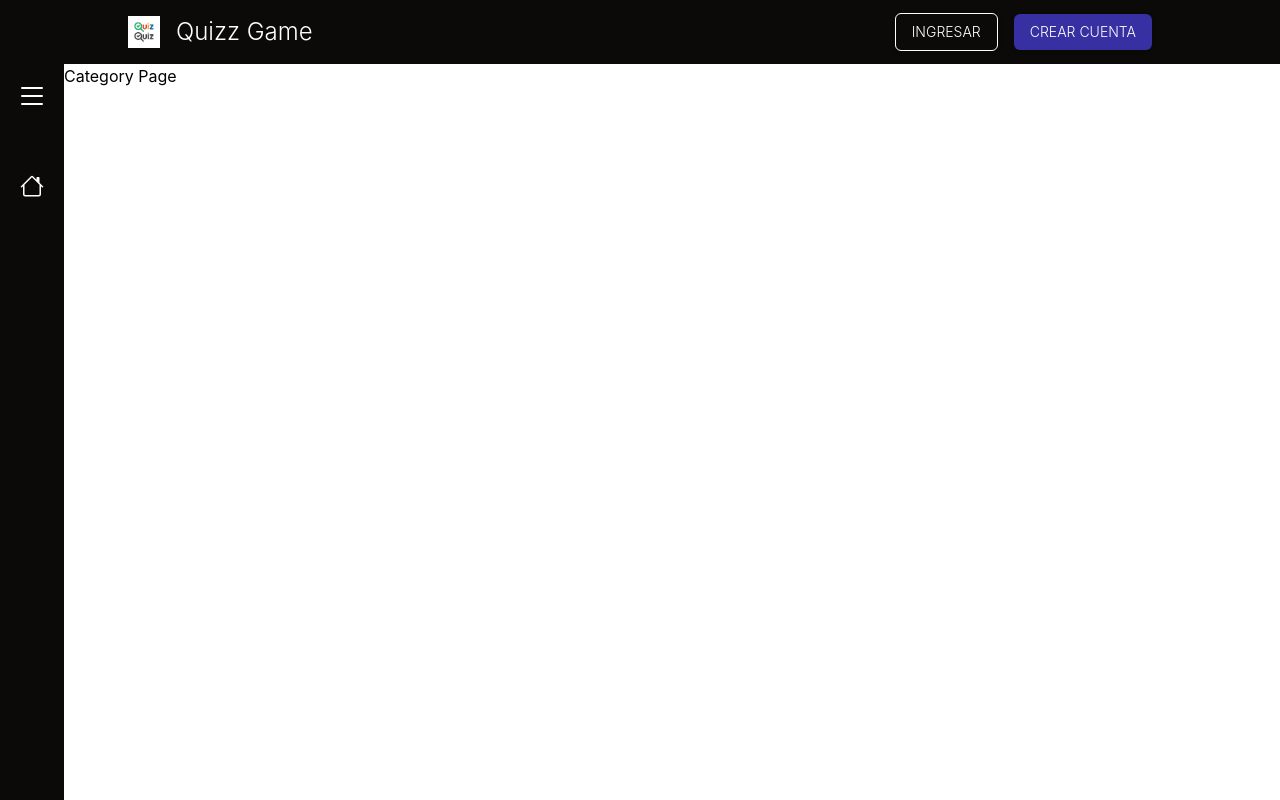
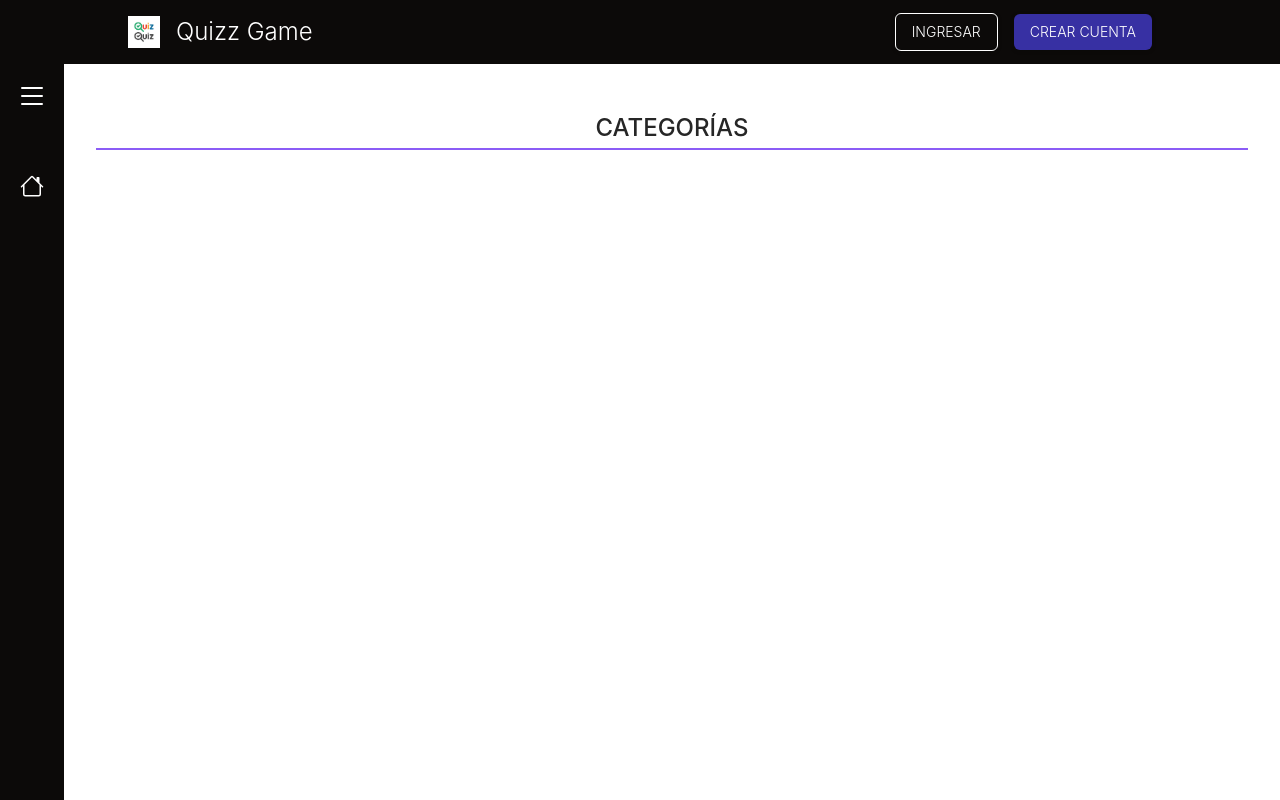
Before and after one commit to briansleonel/quiz-wave-client, a React (Vite) app: page /dashboard/category in a window 1280 px wide. Built offline with nearby package versions, Linux system fonts and the light colour scheme.

Commit message:
refractor: update category page

```diff
--- a/src/app/dashboard/category/CategoryPage.tsx
+++ b/src/app/dashboard/category/CategoryPage.tsx
@@ -1,3 +1,20 @@
+import ContainerUtil from "../../../components/Layout/ContainerUtil";
+import { Title } from "../../../components/Layout/TitleSubtitle";
+import ModalCategory from "../../../components/Modals/ModalCategory";
+import { Role } from "../../../libs/enums/role.enum";
+import { useAppSelector } from "../../../store/hooks.redux";
+
 export default function CategoryPage() {
-    return <>Category Page</>;
+    const { user } = useAppSelector((state) => state.auth);
+    return (
+        <ContainerUtil>
+            <Title>Categorías</Title>
+            {/*<CategoryForm />*/}
+            {user.role === Role.ADMIN && (
+                <div className="w-full flex justify-end">
+                    <ModalCategory edit={false} />
+                </div>
+            )}
+        </ContainerUtil>
+    );
 }
```
